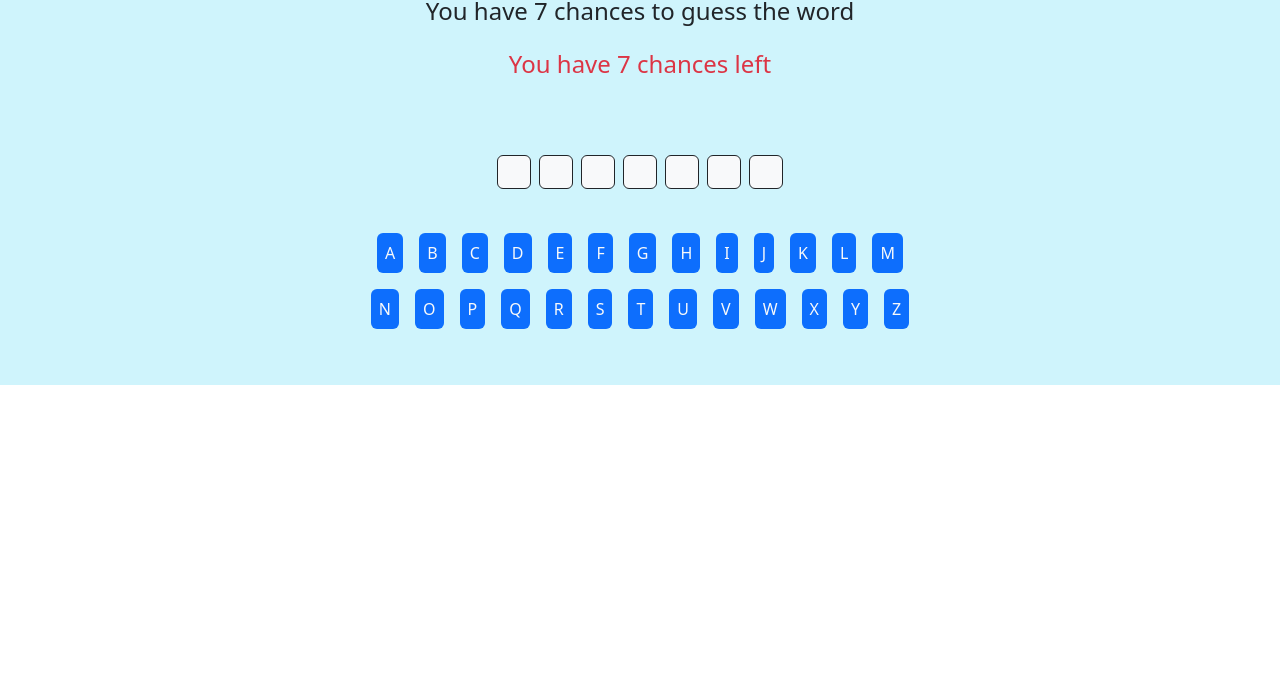
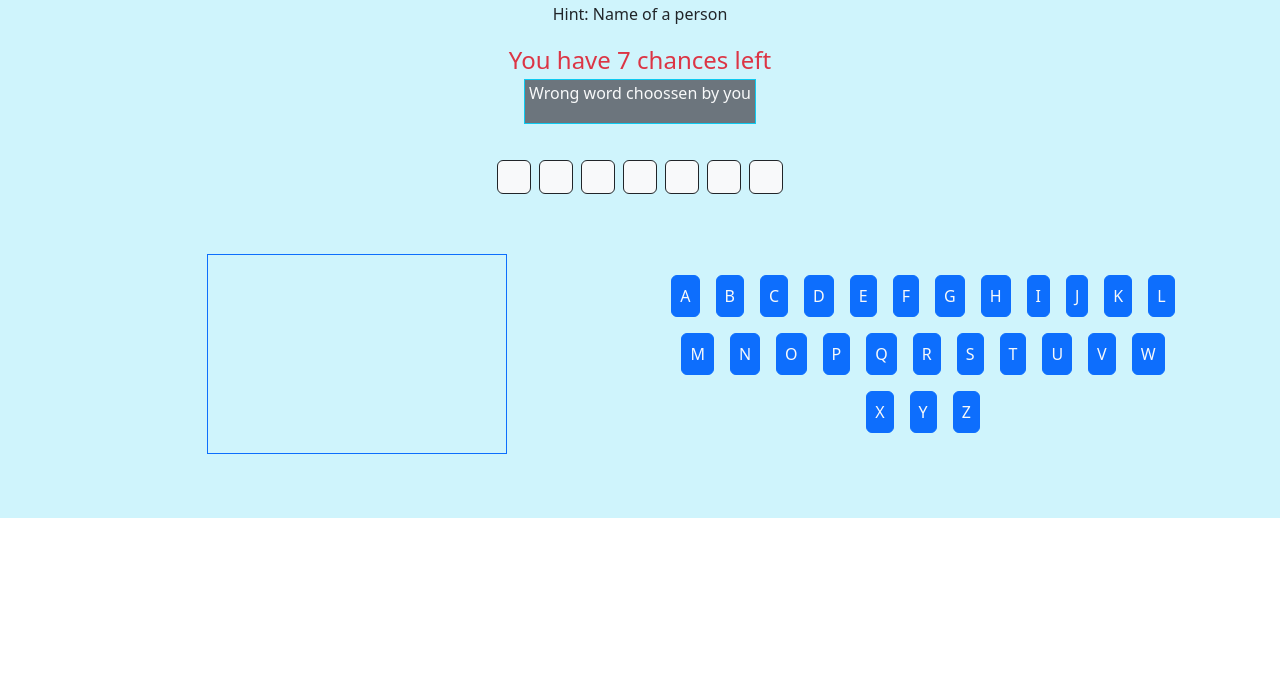
Before and after one commit to codinguru999/hangmangame, a plain HTML site: page index.html in a window 1280 px wide. Shown: the part 121-800 px from the top of the page. Drawn offline with nearby package versions, Linux system fonts and the light colour scheme.

Commit message:
Update index.html

```diff
--- a/index.html
+++ b/index.html
@@ -10,58 +10,106 @@
 </head>
 
 <body>
-    <div class="container-fluid p-5 bg-info-subtle d-flex flex-column justify-content-center align-items-center " style="height: 100%;">
+    <div class="container-fluid p-3 bg-info-subtle d-flex flex-column justify-content-center align-items-center "
+        style="height: 100%;">
         <div class="container h-25 d-flex flex-column justify-content-center align-items-center p-3 m-2" id="chance">
             <h2 class="text-primary text-center">
                 Welcome to Hangman Game
             </h2>
-            <h4 class="text-center">You have 7 chances to guess the word</h4>
-            <h4 class="m-3 text-danger">You have <span id="chances"></span> chances left</h4>
+            <h4 class="text-center">Guess the word by clicking on the KeyBoard</h4>
+            <p class="text-center">Hint: Name of a person</p>
+
+            <h4 class="m-1 text-danger">You have <span id="chances"></span> chances left</h4>
+            <span class="border border-info bg-secondary m-auto p-1">
+                <h6 class="text-center text-light">Wrong word choossen by you</h6>
+                <p class="text-light" id="wrongwords"></p>
+            </span>
         </div>
-        <div class="container w-50 my-3 p-3 mx-auto h-25 d-flex flex-row justify-content-center align-items-center"
+        <div class="container w-50 my-1 p-1 mx-auto h-25 d-flex flex-row justify-content-center align-items-center"
             id="inputs">
 
         </div>
-        <div class="container h-50 float-end w-50 d-flex flex-row flex-wrap justify-content-center align-items-center"
-            onclick="checkinput(event)" id="keyboard">
-            <span class="p-2 m-2 bg-primary text-light rounded">A</span><span
-                class="p-2 m-2 bg-primary text-light rounded">B</span><span
-                class="p-2 m-2 bg-primary text-light rounded">C</span><span
-                class="p-2 m-2 bg-primary text-light rounded">D</span><span
-                class="p-2 m-2 bg-primary text-light rounded">E</span><span
-                class="p-2 m-2 bg-primary text-light rounded">F</span><span
-                class="p-2 m-2 bg-primary text-light rounded">G</span><span
-                class="p-2 m-2 bg-primary text-light rounded">H</span><span
-                class="p-2 m-2 bg-primary text-light rounded">I</span><span
-                class="p-2 m-2 bg-primary text-light rounded">J</span><span
-                class="p-2 m-2 bg-primary text-light rounded">K</span><span
-                class="p-2 m-2 bg-primary text-light rounded">L</span><span
-                class="p-2 m-2 bg-primary text-light rounded">M</span><span
-                class="p-2 m-2 bg-primary text-light rounded">N</span><span
-                class="p-2 m-2 bg-primary text-light rounded">O</span><span
-                class="p-2 m-2 bg-primary text-light rounded">P</span><span
-                class="p-2 m-2 bg-primary text-light rounded">Q</span><span
-                class="p-2 m-2 bg-primary text-light rounded">R</span><span
-                class="p-2 m-2 bg-primary text-light rounded">S</span><span
-                class="p-2 m-2 bg-primary text-light rounded">T</span><span
-                class="p-2 m-2 bg-primary text-light rounded">U</span><span
-                class="p-2 m-2 bg-primary text-light rounded">V</span><span
-                class="p-2 m-2 bg-primary text-light rounded">W</span><span
-                class="p-2 m-2 bg-primary text-light rounded">X</span><span
-                class="p-2 m-2 bg-primary text-light rounded">Y</span>
-            <span class="p-2 m-2 text-light bg-primary rounded">Z</span>
+        <div class="container h-25 m-0 p-1" id="hidden">
+            <h1 class="text-success text-center py-3" id="won">You won</h1>
+            <button class="btn btn-primary" id="wons" onclick="location.reload()">Play Again</button>
+            <div class="container bg-danger-subtle d-flex mb-2 p-2 flex-column justify-content-center align-items-center"
+                id="loose">
+                <h1 class="text-danger">You Loose</h1>
+                <button class="btn btn-primary" onclick="location.reload()">Play Agian</button>
+            </div>
+        </div>
+        <div class="container w-100 my-1 p-1 mx-auto h-25 d-flex   flex-row justify-content-center align-items-center">
+            <div
+                class="container w-50 my-3 p-4 mx-auto h-25 boder border-success d-flex flex-row justify-content-center align-items-center">
+                <svg width="300" height="200" class="border border-primary border-doted">
+                    <line x1="25" y1="180" x2="250" y2="180" id="line1"
+                        style="stroke:rgb(255,0,0);stroke-width:2;display:none" />
+                    <line x1="30" y1="185" x2="30" y2="20" id="line3"
+                        style="stroke:rgb(255,0,0);stroke-width:2;display:none" />
+                    <line x1="25" y1="25" x2="180" y2="25" id="line4"
+                        style="stroke:rgb(255,0,0);stroke-width:2;display:none" />
+                    <line x1="130" y1="20" x2="130" y2="40" id="line6"
+                        style="stroke:rgb(255,0,0);stroke-width:2;display:none" />
+                    <line x1="25" y1="50" x2="60" y2="20" id="line5"
+                        style="stroke:rgb(255,0,0);stroke-width:2;display:none" />
+                    <g>
+                        <svg width="50" height="150" x="105" y="60" id="line2"
+                            class="border border-primary border-doted" style="display: none;">
+                            <circle cx="25" cy="25" r="15" stroke="green" stroke-width="4" fill="yellow" />
+                            <line x1="25" y1="40" x2="25" y2="90" style="stroke:rgb(255,0,0);stroke-width:2" />
+                            <line x1="25" y1="50" x2="10" y2="70" style="stroke:rgb(255,0,0);stroke-width:2" />
+                            <line x1="25" y1="50" x2="40" y2="70" style="stroke:rgb(255,0,0);stroke-width:2" />
+                            <line x1="25" y1="90" x2="10" y2="120" style="stroke:rgb(255,0,0);stroke-width:2" />
+                            <line x1="25" y1="90" x2="40" y2="120" style="stroke:rgb(255,0,0);stroke-width:2" />
+                            <!-- <circle></circle> -->
+                        </svg>
+
+                        <svg width="50" height="150" x="105" y="30" id="line7"
+                            class="border border-primary border-doted" style="display: none;">
+                            <circle cx="25" cy="25" r="15" stroke="green" stroke-width="4" fill="yellow" />
+                            <line x1="25" y1="40" x2="25" y2="90" style="stroke:rgb(255,0,0);stroke-width:2" />
+                            <line x1="25" y1="50" x2="10" y2="70" style="stroke:rgb(255,0,0);stroke-width:2" />
+                            <line x1="25" y1="50" x2="40" y2="70" style="stroke:rgb(255,0,0);stroke-width:2" />
+                            <line x1="25" y1="90" x2="10" y2="120" style="stroke:rgb(255,0,0);stroke-width:2" />
+                            <line x1="25" y1="90" x2="40" y2="120" style="stroke:rgb(255,0,0);stroke-width:2" />
+                            <!-- <circle></circle> -->
+                        </svg>
+                    </g>
+                </svg>
+            </div>
+            <div class="container h-50 float-end w-50 d-flex flex-row flex-wrap justify-content-center align-items-center"
+                 id="keyboard">
+                <button class="p-2 btn btn-primary m-2 text-light rounded">A</button><button
+                    class="p-2 m-2 btn btn-primary text-light rounded">B</button><button
+                    class="p-2 m-2 btn btn-primary text-light rounded">C</button><button
+                    class="p-2 m-2 btn btn-primary text-light rounded">D</button><button
+                    class="p-2 m-2 btn btn-primary text-light rounded">E</button><button
+                    class="p-2 m-2 btn btn-primary text-light rounded">F</button><button
+                    class="p-2 m-2 btn btn-primary text-light rounded">G</button><button
+                    class="p-2 m-2 btn btn-primary text-light rounded">H</button><button
+                    class="p-2 m-2 btn btn-primary text-light rounded">I</button><button
+                    class="p-2 m-2 btn btn-primary text-light rounded">J</button><button
+                    class="p-2 m-2 btn btn-primary text-light rounded">K</button><button
+                    class="p-2 m-2 btn btn-primary text-light rounded">L</button><button
+                    class="p-2 m-2 btn btn-primary text-light rounded">M</button><button
+                    class="p-2 m-2 btn btn-primary text-light rounded">N</button><button
+                    class="p-2 m-2 btn btn-primary text-light rounded">O</button><button
+                    class="p-2 m-2 btn btn-primary text-light rounded">P</button><button
+                    class="p-2 m-2 btn btn-primary text-light rounded">Q</button><button
+                    class="p-2 m-2 btn btn-primary text-light rounded">R</button><button
+                    class="p-2 m-2 btn btn-primary text-light rounded">S</button><button
+                    class="p-2 m-2 btn btn-primary text-light rounded">T</button><button
+                    class="p-2 m-2 btn btn-primary text-light rounded">U</button><button
+                    class="p-2 m-2 btn btn-primary text-light rounded">V</button><button
+                    class="p-2 m-2 btn btn-primary text-light rounded">W</button><button
+                    class="p-2 m-2 btn btn-primary text-light rounded">X</button><button
+                    class="p-2 m-2 btn btn-primary text-light rounded">Y</button>
+                <button class="p-2 btn btn-primary m-2 text-light rounded">Z</button>
+            </div>
         </div>
 
 
 
-        <div class="container h-100 m-auto p-3" id="hidden">
-            <h1 class="text-success text-center py-3" id="won">You won</h1>
-            <button class="btn btn-primary" id="wons" onclick="location.reload()">Play Agian</button>
-            <div class="container bg-danger-subtle d-flex mb-5 p-3 flex-column justify-content-center align-items-center" id="loose">
-                <h1 class="text-danger">You Loose</h1>
-                <button class="btn btn-primary"onclick="location.reload()">Play Agian</button>
-            </div>
-        </div>
     </div>
 
 
```
